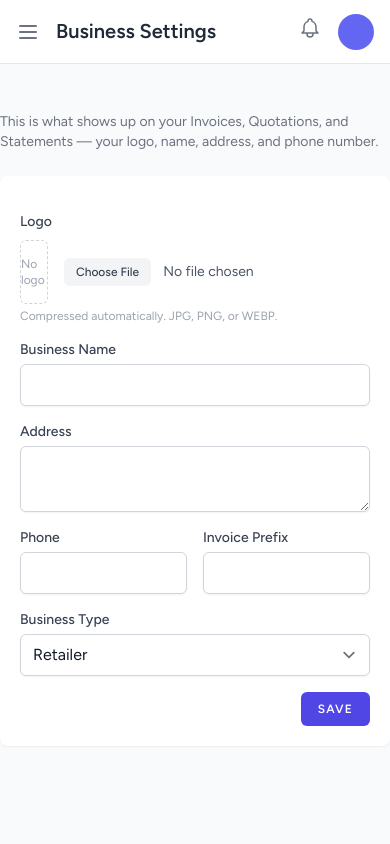
After one commit to rajendravairagi1/MyWebAPP, a Laravel app: template businessflow/resources/views/business/edit.blade.php in a window 390 px wide. The commit adds this page. Run offline with Laravel 12, Linux system fonts and the light colour scheme; the template is opened without the code that fills it, so the values that code supplies are empty; style sheets or scripts are compiled from the project's sources.

Commit message:
Add Business Settings: logo, address, phone shown on all PDFs
New "Business Settings" page (linked from the account dropdown) lets
the owner set/replace a logo, address, phone, business type, and
invoice prefix — none of this was editable anywhere after onboarding
before. The logo is compressed on upload (reusing the same GD-based
compressor built for property photos) and served through an
authenticated route for the settings-page preview, but embedded as a
base64 data URI in PDFs specifically, since DomPDF's image loader
doesn't carry the app's session and can't fetch an auth-protected
route — the existing verify-QR code already uses the same data-URI
approach, so this follows suit. All four PDF templates (Invoice,
Quotation, Customer Statement, Investor Statement) now show the logo,
address, and phone in their header alongside the business name.

First slice of the larger multi-tenant/permissions/subscription
rework discussed with the user — branding first since every later
tier (single builder, builder+supervisors, company-with-many-builders)
needs it on their documents regardless of how the rest lands.

```diff
--- /dev/null
+++ b/businessflow/resources/views/business/edit.blade.php
@@ -0,0 +1,82 @@
+<x-app-layout>
+    <x-slot name="header">
+        <h2 class="font-semibold text-xl text-gray-800 dark:text-gray-100 leading-tight">{{ __('Business Settings') }}</h2>
+    </x-slot>
+
+    <div class="py-12">
+        <div class="max-w-3xl mx-auto sm:px-6 lg:px-8 space-y-6">
+            @if (session('status'))
+                <div class="bg-green-50 dark:bg-green-900/30 border border-green-200 dark:border-green-800 text-green-700 dark:text-green-400 text-sm rounded-md p-3">{{ session('status') }}</div>
+            @endif
+
+            <p class="text-sm text-gray-500 dark:text-gray-400">
+                {{ __('This is what shows up on your Invoices, Quotations, and Statements — your logo, name, address, and phone number.') }}
+            </p>
+
+            <div class="bg-white dark:bg-slate-800 shadow-sm rounded-lg p-5">
+                <form method="POST" action="{{ route('business.update') }}" enctype="multipart/form-data" class="space-y-4">
+                    @csrf
+                    @method('PUT')
+
+                    <div>
+                        <x-input-label :value="__('Logo')" />
+                        <div class="mt-2 flex items-center gap-4">
+                            @if ($business->logo_path)
+                                <img src="{{ route('business.logo') }}?v={{ $business->updated_at->timestamp }}" alt="{{ $business->name }}" class="h-16 w-16 object-contain rounded-md border border-gray-200 dark:border-slate-700 bg-white">
+                            @else
+                                <div class="h-16 w-16 rounded-md border border-dashed border-gray-300 dark:border-slate-600 flex items-center justify-center text-xs text-gray-400">{{ __('No logo') }}</div>
+                            @endif
+                            <input type="file" name="logo" accept="image/*"
+                                class="block text-sm text-gray-600 dark:text-gray-300 file:mr-3 file:py-1.5 file:px-3 file:rounded-md file:border-0 file:text-xs file:font-medium file:bg-gray-100 dark:file:bg-slate-700 file:text-gray-700 dark:file:text-gray-200 hover:file:bg-gray-200 dark:hover:file:bg-slate-600">
+                        </div>
+                        <p class="text-xs text-gray-400 mt-1">{{ __('Compressed automatically. JPG, PNG, or WEBP.') }}</p>
+                        <x-input-error :messages="$errors->get('logo')" class="mt-2" />
+                    </div>
+
+                    <div>
+                        <x-input-label for="name" :value="__('Business Name')" />
+                        <input type="text" id="name" name="name" value="{{ old('name', $business->name) }}" required
+                            class="mt-1 block w-full border-gray-300 dark:border-slate-600 dark:bg-slate-700 dark:text-gray-100 rounded-md shadow-sm focus:border-accent-500 focus:ring-accent-500">
+                        <x-input-error :messages="$errors->get('name')" class="mt-2" />
+                    </div>
+
+                    <div>
+                        <x-input-label for="address" :value="__('Address')" />
+                        <textarea id="address" name="address" rows="2"
+                            class="mt-1 block w-full border-gray-300 dark:border-slate-600 dark:bg-slate-700 dark:text-gray-100 rounded-md shadow-sm focus:border-accent-500 focus:ring-accent-500">{{ old('address', $business->address) }}</textarea>
+                        <x-input-error :messages="$errors->get('address')" class="mt-2" />
+                    </div>
+
+                    <div class="grid grid-cols-2 gap-4">
+                        <div>
+                            <x-input-label for="phone" :value="__('Phone')" />
+                            <input type="text" id="phone" name="phone" value="{{ old('phone', $business->phone) }}"
+                                class="mt-1 block w-full border-gray-300 dark:border-slate-600 dark:bg-slate-700 dark:text-gray-100 rounded-md shadow-sm focus:border-accent-500 focus:ring-accent-500">
+                            <x-input-error :messages="$errors->get('phone')" class="mt-2" />
+                        </div>
+                        <div>
+                            <x-input-label for="invoice_prefix" :value="__('Invoice Prefix')" />
+                            <input type="text" id="invoice_prefix" name="invoice_prefix" value="{{ old('invoice_prefix', $business->invoice_prefix) }}"
+                                class="mt-1 block w-full border-gray-300 dark:border-slate-600 dark:bg-slate-700 dark:text-gray-100 rounded-md shadow-sm focus:border-accent-500 focus:ring-accent-500">
+                        </div>
+                    </div>
+
+                    <div>
+                        <x-input-label for="business_type" :value="__('Business Type')" />
+                        <select id="business_type" name="business_type" required
+                            class="mt-1 block w-full border-gray-300 dark:border-slate-600 dark:bg-slate-700 dark:text-gray-100 rounded-md shadow-sm focus:border-accent-500 focus:ring-accent-500">
+                            @foreach (config('business.types') as $key => $label)
+                                <option value="{{ $key }}" @selected(old('business_type', $business->business_type) === $key)>{{ $label }}</option>
+                            @endforeach
+                        </select>
+                        <x-input-error :messages="$errors->get('business_type')" class="mt-2" />
+                    </div>
+
+                    <div class="flex justify-end">
+                        <x-primary-button>{{ __('Save') }}</x-primary-button>
+                    </div>
+                </form>
+            </div>
+        </div>
+    </div>
+</x-app-layout>
--- a/businessflow/resources/views/customers/statement.blade.php
+++ b/businessflow/resources/views/customers/statement.blade.php
@@ -29,8 +29,13 @@
     <table class="header">
         <tr>
             <td>
+                @if ($business?->logoDataUri())
+                    <img src="{{ $business->logoDataUri() }}" alt="{{ $business->name }}" style="max-height: 48px; max-width: 180px; margin-bottom: 4px;">
+                @endif
                 <h1>{{ $business?->name ?? config('app.name') }}</h1>
                 <div class="muted">Customer Statement</div>
+                @if ($business?->address)<div class="muted" style="font-size: 10px; margin-top: 4px;">{{ $business->address }}</div>@endif
+                @if ($business?->phone)<div class="muted" style="font-size: 10px;">{{ $business->phone }}</div>@endif
             </td>
             <td class="text-right">
                 <div class="muted">Generated: {{ now()->format('d M Y') }}</div>
--- a/businessflow/resources/views/investors/statement.blade.php
+++ b/businessflow/resources/views/investors/statement.blade.php
@@ -30,8 +30,13 @@
     <table class="header">
         <tr>
             <td>
+                @if ($business?->logoDataUri())
+                    <img src="{{ $business->logoDataUri() }}" alt="{{ $business->name }}" style="max-height: 48px; max-width: 180px; margin-bottom: 4px;">
+                @endif
                 <h1>{{ $business?->name ?? config('app.name') }}</h1>
                 <div class="muted">Investor Statement</div>
+                @if ($business?->address)<div class="muted" style="font-size: 10px; margin-top: 4px;">{{ $business->address }}</div>@endif
+                @if ($business?->phone)<div class="muted" style="font-size: 10px;">{{ $business->phone }}</div>@endif
             </td>
             <td class="text-right">
                 <div class="muted">Generated: {{ now()->format('d M Y') }}</div>
--- a/businessflow/resources/views/invoices/pdf.blade.php
+++ b/businessflow/resources/views/invoices/pdf.blade.php
@@ -26,8 +26,13 @@
     <table class="header">
         <tr>
             <td>
+                @if ($business?->logoDataUri())
+                    <img src="{{ $business->logoDataUri() }}" alt="{{ $business->name }}" style="max-height: 48px; max-width: 180px; margin-bottom: 4px;">
+                @endif
                 <h1>{{ $business?->name ?? config('app.name') }}</h1>
                 <div class="muted">Invoice</div>
+                @if ($business?->address)<div class="muted" style="font-size: 10px; margin-top: 4px;">{{ $business->address }}</div>@endif
+                @if ($business?->phone)<div class="muted" style="font-size: 10px;">{{ $business->phone }}</div>@endif
             </td>
             <td class="text-right">
                 <div><strong>{{ $invoice->number }}</strong></div>
--- a/businessflow/resources/views/layouts/app.blade.php
+++ b/businessflow/resources/views/layouts/app.blade.php
@@ -205,6 +205,13 @@
                                 </span>
                             </x-dropdown-link>
 
+                            <x-dropdown-link :href="route('business.edit')">
+                                <span class="flex items-center gap-2">
+                                    <svg class="h-4 w-4 shrink-0" fill="none" viewBox="0 0 24 24" stroke="currentColor" stroke-width="1.5"><path stroke-linecap="round" stroke-linejoin="round" d="M3.75 21h16.5M4.5 3h15M5.25 3v18m13.5-18v18M9 6.75h1.5m-1.5 3h1.5m-1.5 3h1.5m3-6H15m-1.5 3H15m-1.5 3H15M9 21v-3.375c0-.621.504-1.125 1.125-1.125h3.75c.621 0 1.125.504 1.125 1.125V21" /></svg>
+                                    {{ __('Business Settings') }}
+                                </span>
+                            </x-dropdown-link>
+
                             <div class="px-4 py-3 border-t border-gray-100 dark:border-slate-700">
                                 <p class="text-xs font-semibold uppercase tracking-wide text-gray-400 dark:text-gray-500 mb-2">{{ __('Theme color') }}</p>
                                 <div class="flex flex-wrap gap-2">
--- a/businessflow/resources/views/quotations/pdf.blade.php
+++ b/businessflow/resources/views/quotations/pdf.blade.php
@@ -25,8 +25,13 @@
     <table class="header">
         <tr>
             <td>
+                @if ($business?->logoDataUri())
+                    <img src="{{ $business->logoDataUri() }}" alt="{{ $business->name }}" style="max-height: 48px; max-width: 180px; margin-bottom: 4px;">
+                @endif
                 <h1>{{ $business?->name ?? config('app.name') }}</h1>
                 <div class="muted">Quotation</div>
+                @if ($business?->address)<div class="muted" style="font-size: 10px; margin-top: 4px;">{{ $business->address }}</div>@endif
+                @if ($business?->phone)<div class="muted" style="font-size: 10px;">{{ $business->phone }}</div>@endif
             </td>
             <td class="text-right">
                 <div><strong>{{ $quotation->number }}</strong></div>
--- a/businessflow/routes/web.php
+++ b/businessflow/routes/web.php
@@ -1,6 +1,7 @@
 <?php
 
 use App\Http\Controllers\AvailablePropertiesController;
+use App\Http\Controllers\BusinessController;
 use App\Http\Controllers\CompletedProjectsController;
 use App\Http\Controllers\CustomerController;
 use App\Http\Controllers\CustomerDocumentController;
@@ -137,6 +138,10 @@ Route::middleware('auth')->group(function () {
     Route::get('/profile', [ProfileController::class, 'edit'])->name('profile.edit');
     Route::patch('/profile', [ProfileController::class, 'update'])->name('profile.update');
     Route::delete('/profile', [ProfileController::class, 'destroy'])->name('profile.destroy');
+
+    Route::get('/business', [BusinessController::class, 'edit'])->name('business.edit');
+    Route::put('/business', [BusinessController::class, 'update'])->name('business.update');
+    Route::get('/business/logo', [BusinessController::class, 'logo'])->name('business.logo');
 });
 
 require __DIR__.'/auth.php';
```
Also changed, not shown: businessflow/app/Http/Controllers/BusinessController.php (added, +73 -0 lines), businessflow/app/Models/Business.php (+20 -0 lines), businessflow/database/migrations/2026_08_25_160000_add_address_and_phone_to_businesses_table.php (added).
